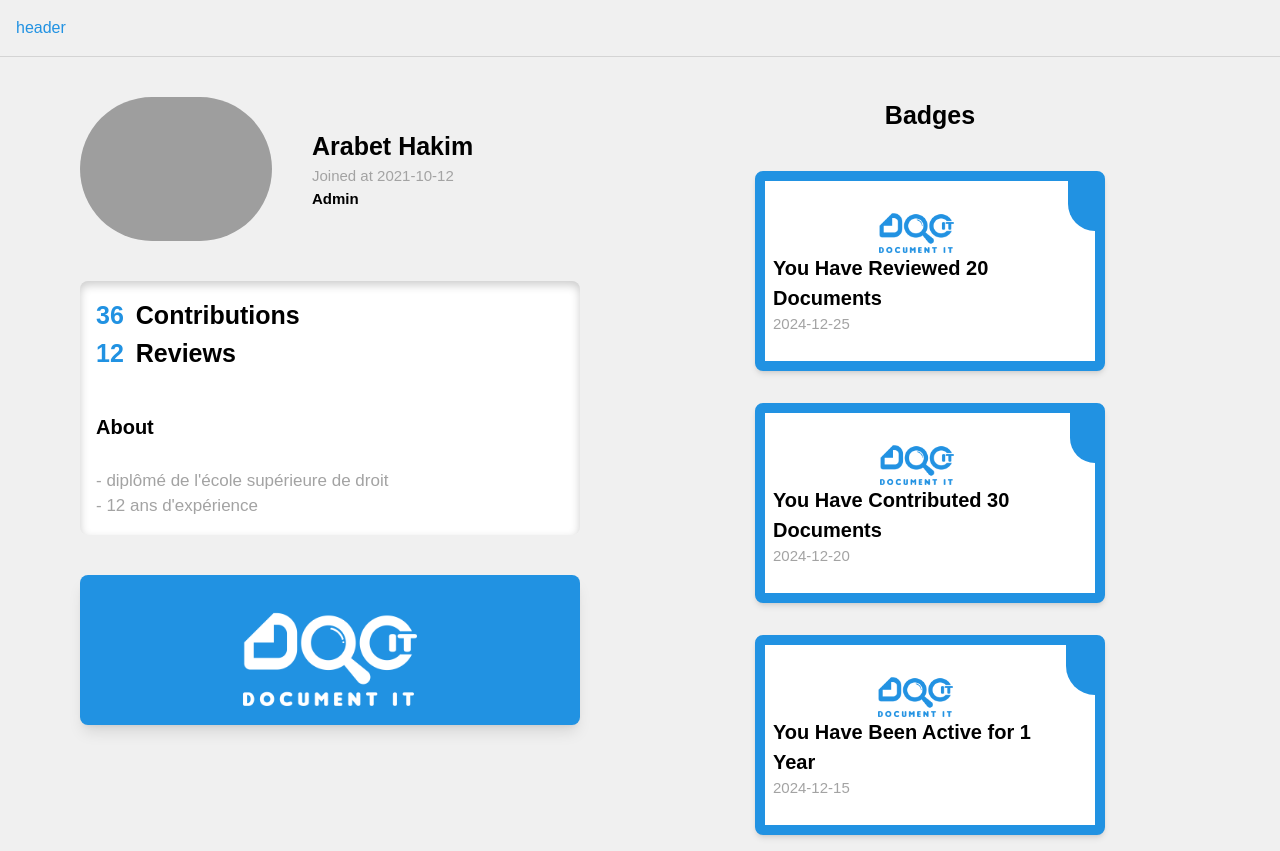
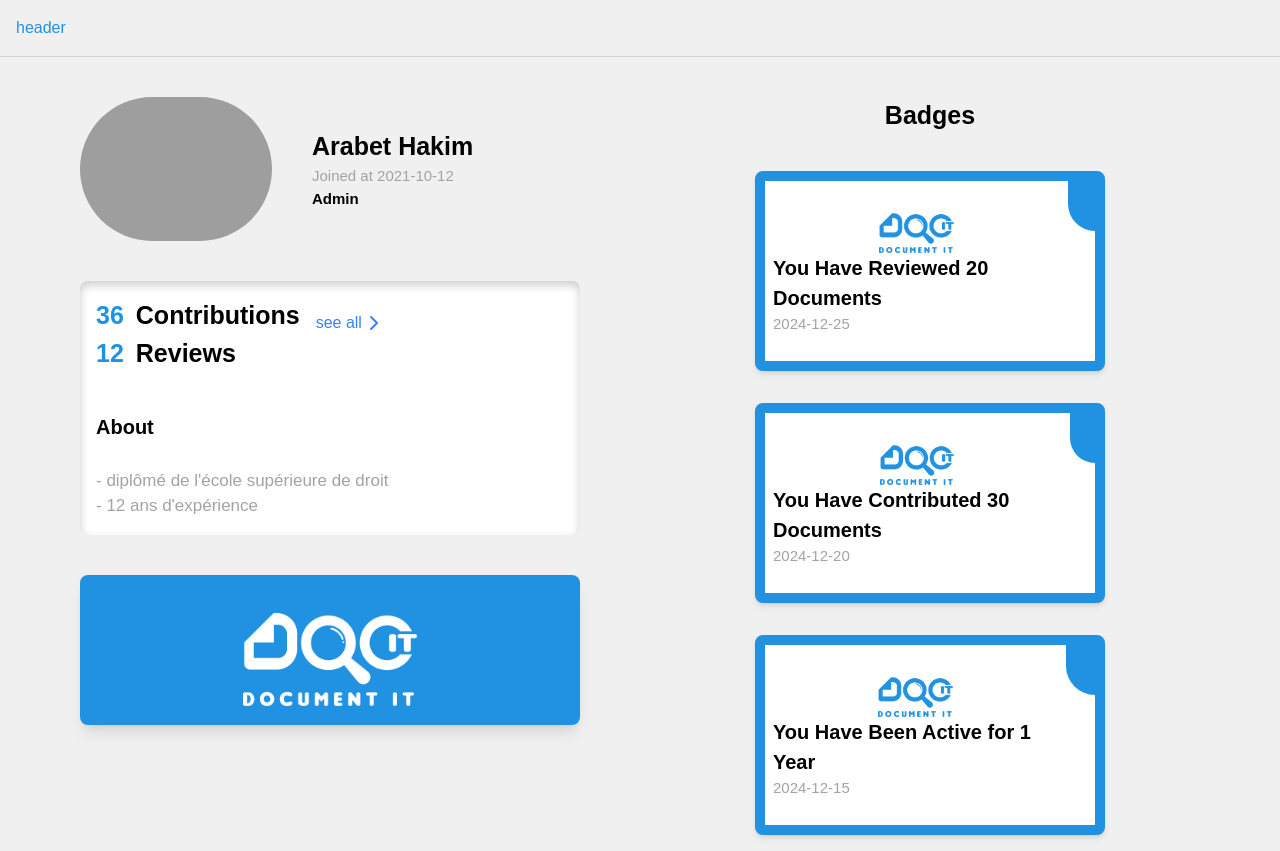
Before and after one commit to Soft-Eng-G8/document_it, a Next.js app: page /profile_page in a window 1280 px wide. Built offline with nearby package versions, Linux system fonts and the light colour scheme; grey boxes are pictures that could not be loaded.

Commit message:
see all proile page

```diff
--- a/src/app/profile_page/page.tsx
+++ b/src/app/profile_page/page.tsx
@@ -2,6 +2,7 @@ import DocumentItCartd from '@/components/ui/single_use/dashboard/Cards/Document
 import Header from '@/components/ui/single_use/dashboard/header'
 import Badge from '@/components/ui/single_use/profile_page/badge';
 import PFP from '@/components/ui/single_use/profile_page/PFP'
+import { ChevronRight } from 'lucide-react';
 import React from 'react'
 import { date } from 'zod';
 
@@ -47,9 +48,13 @@ function ProfilePage() {
             <div>
             <div className='w-[500px] h-full bg-white shadow-inner-custom rounded-lg flex  bg-myLightBlue justify-center mt-10 ml-20 p-4'>
                 <div className='flex-1'>
-                  <div className='text-[25px] font-bold'>
-                    <span className='text-foreground mr-3'>{contributions}</span>
-                    <span className='text-black'>Contributions</span>
+                  <div className="flex items-end text-[25px] font-bold">
+                    <span className="text-foreground mr-3">{contributions}</span>
+                    <span className="text-black">Contributions</span>
+                    <span className="ml-4 font-medium text-[16px] text-blue-500">see all</span>
+                    <span className="text-[1px] text-blue-500">
+                      <ChevronRight />
+                    </span>
                   </div>
 
                   <div className='text-[25px] font-bold mb-10'>
```
